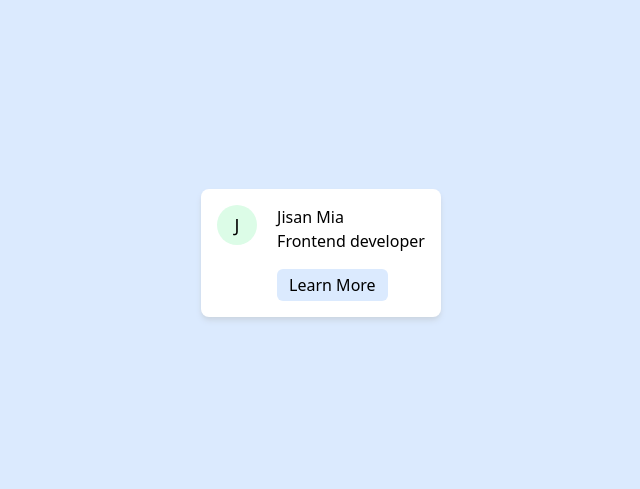
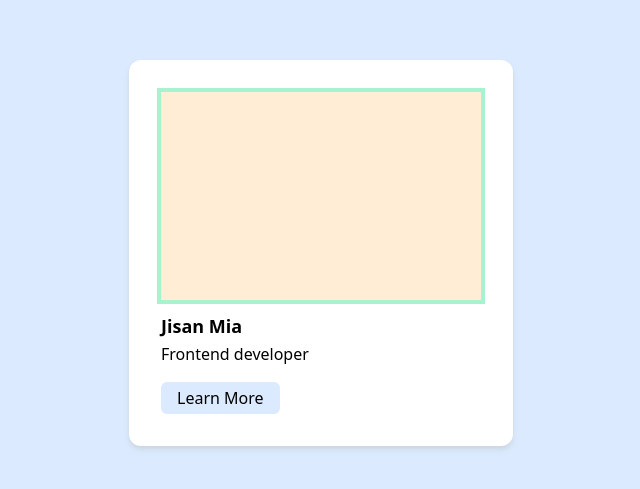
Before and after one commit to Jisan-mia/tailwind, a website: page src/index.html in a window 1280 px wide. Shown: the part 147-636 px from the top of the page, without its empty margins (319-959 px from the left). Drawn offline with Linux system fonts and the light colour scheme.

Commit message:
profile card

```diff
--- a/src/index.html
+++ b/src/index.html
@@ -12,18 +12,16 @@
 <body class="h-screen flex justify-center items-center bg-blue-100">
 
 
-  <div class="bg-white shadow-md shadow-slate-300 rounded-lg p-4 flex gap-5">
-    <div class="flex justify-center items-start ">
-      <div class=" w-10 h-10 text-lg flex justify-center items-center  bg-green-100 border-t-green-100 rounded-full">
-        J
+  <div class="bg-white shadow-md shadow-slate-300 rounded-xl p-8 space-y-3 max-w-sm mx-auto">
+    <div class="w-80 h-52 bg-orange-100 ring-4 ring-emerald-200">
+
+    </div>
+    <div class="space-y-4">
+      <div class="space-y-0.5">
+        <h3 class="text-lg font-black font-semibold">Jisan Mia</h3>
+        <p class="text-grey-500 font-medium">Frontend developer</p>
       </div>
-    </div>
-    <div class="flex flex-col gap-4 items-start">
-      <div>
-        <h3>Jisan Mia</h3>
-        <p class="font-medium">Frontend developer</p>
-      </div>
-      <button class="px-3 py-1 bg-blue-100 text-base rounded-md">Learn More</button>
+      <button class="px-4 py-1 rounded-md bg-blue-100 ">Learn More</button>
     </div>
   </div>
 
```
Also changed, not shown: output/tailwind.css.
